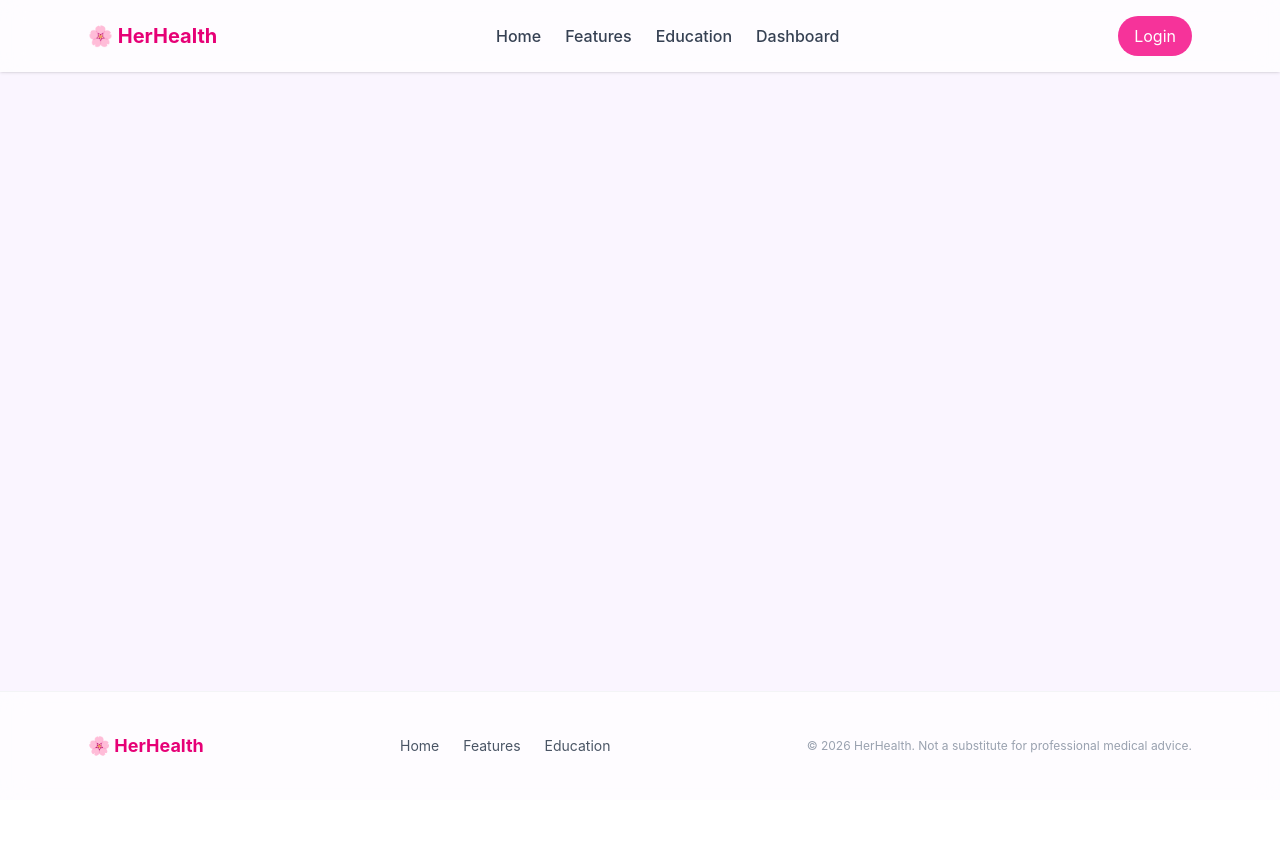
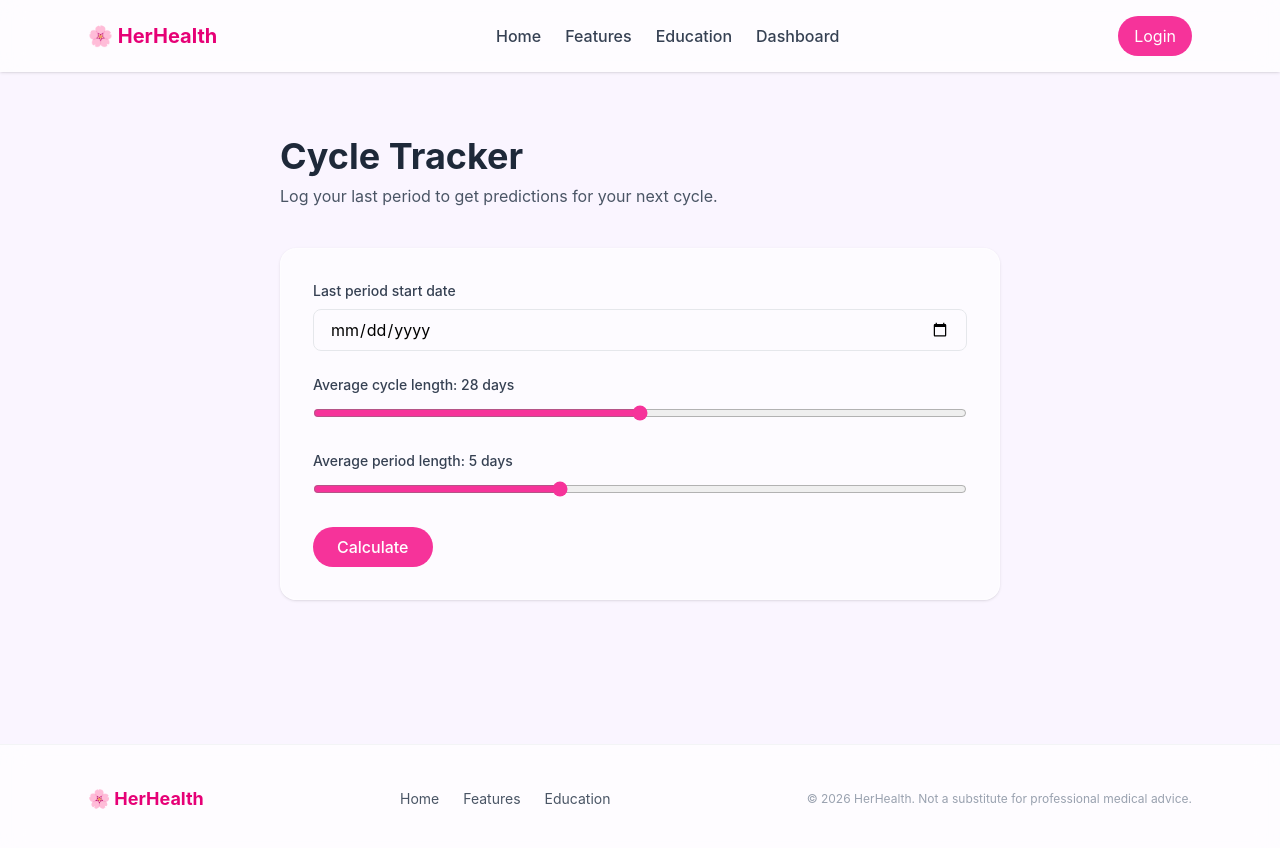
Before and after one commit to JaveriaEj/ai-womens-health-companion, a React (Vite) app: page /cycle-tracker in a window 1280 px wide. Shown: the top 848 px of the page. Before the commit the page ends 800 px from the top, so only its background shows below. Built offline with nearby package versions, Linux system fonts and the light colour scheme; the HTML template or start-up script is replaced by a standard one.

Commit message:
Add cycle tracker with period and fertile window predictions

```diff
--- a/src/App.tsx
+++ b/src/App.tsx
@@ -5,6 +5,7 @@ import Home from './pages/Home'
 import Features from './pages/Features'
 import Education from './pages/Education'
 import Dashboard from './pages/Dashboard'
+import CycleTracker from './pages/CycleTracker'
 import Login from './pages/Login'
 
 function App() {
@@ -18,6 +19,7 @@ function App() {
           <Route path="/features" element={<Features />} />
           <Route path="/education" element={<Education />} />
           <Route path="/dashboard" element={<Dashboard />} />
+          <Route path="/cycle-tracker" element={<CycleTracker />} />
           <Route path="/login" element={<Login />} />
         </Routes>
       </main>
--- /dev/null
+++ b/src/pages/CycleTracker.tsx
@@ -0,0 +1,101 @@
+import { useState } from 'react'
+import type { CycleData } from '../types/cycle'
+import { getNextPeriodDate, getFertileWindow, getDaysUntil, formatDate } from '../utils/cycleCalculations'
+
+function CycleTracker() {
+  const [lastPeriodStart, setLastPeriodStart] = useState('')
+  const [cycleLength, setCycleLength] = useState(28)
+  const [periodLength, setPeriodLength] = useState(5)
+  const [result, setResult] = useState<CycleData | null>(null)
+
+  function handleSubmit(e: React.FormEvent) {
+    e.preventDefault()
+    if (!lastPeriodStart) return
+    setResult({ lastPeriodStart, cycleLength, periodLength })
+  }
+
+  return (
+    <div className="max-w-3xl mx-auto px-6 py-16">
+      <h1 className="text-4xl font-bold text-gray-800 mb-2">Cycle Tracker</h1>
+      <p className="text-gray-600 mb-10">
+        Log your last period to get predictions for your next cycle.
+      </p>
+
+      <form
+        onSubmit={handleSubmit}
+        className="bg-white/60 backdrop-blur-sm rounded-2xl p-8 shadow-sm border border-white/50 space-y-6"
+      >
+        <div>
+          <label className="block text-sm font-medium text-gray-700 mb-2">
+            Last period start date
+          </label>
+          <input
+            type="date"
+            value={lastPeriodStart}
+            onChange={(e) => setLastPeriodStart(e.target.value)}
+            required
+            className="w-full px-4 py-2 rounded-lg border border-gray-200 focus:outline-none focus:ring-2 focus:ring-pink-400"
+          />
+        </div>
+
+        <div>
+          <label className="block text-sm font-medium text-gray-700 mb-2">
+            Average cycle length: {cycleLength} days
+          </label>
+          <input
+            type="range"
+            min={21}
+            max={35}
+            value={cycleLength}
+            onChange={(e) => setCycleLength(Number(e.target.value))}
+            className="w-full accent-pink-500"
+          />
+        </div>
+
+        <div>
+          <label className="block text-sm font-medium text-gray-700 mb-2">
+            Average period length: {periodLength} days
+          </label>
+          <input
+            type="range"
+            min={2}
+            max={10}
+            value={periodLength}
+            onChange={(e) => setPeriodLength(Number(e.target.value))}
+            className="w-full accent-pink-500"
+          />
+        </div>
+
+        <button
+          type="submit"
+          className="bg-pink-500 text-white px-6 py-2 rounded-full font-medium hover:bg-pink-600 transition-colors"
+        >
+          Calculate
+        </button>
+      </form>
+
+      {result && (
+        <div className="mt-8 grid sm:grid-cols-2 gap-4">
+          <div className="bg-pink-50 rounded-2xl p-6 border border-pink-100">
+            <p className="text-sm text-pink-600 font-medium mb-1">Next period</p>
+            <p className="text-2xl font-bold text-gray-800">
+              {formatDate(getNextPeriodDate(result))}
+            </p>
+            <p className="text-sm text-gray-500 mt-1">
+              in {getDaysUntil(getNextPeriodDate(result))} days
+            </p>
+          </div>
+
+          <div className="bg-purple-50 rounded-2xl p-6 border border-purple-100">
+            <p className="text-sm text-purple-600 font-medium mb-1">Fertile window</p>
+            <p className="text-lg font-bold text-gray-800">
+              {formatDate(getFertileWindow(result).start)} – {formatDate(getFertileWindow(result).end)}
+            </p>
+          </div>
+        </div>
+      )}
+    </div>
+  )
+}
+
+export default CycleTracker
--- /dev/null
+++ b/src/types/cycle.ts
@@ -0,0 +1,5 @@
+export interface CycleData {
+  lastPeriodStart: string // ISO date string, e.g. "2026-07-15"
+  cycleLength: number // average days between periods, typically 21-35
+  periodLength: number // typical days period lasts, usually 3-7
+}
--- /dev/null
+++ b/src/utils/cycleCalculations.ts
@@ -0,0 +1,40 @@
+import type { CycleData } from '../types/cycle'
+
+export function getNextPeriodDate(data: CycleData): Date {
+  const lastStart = new Date(data.lastPeriodStart)
+  const nextStart = new Date(lastStart)
+  nextStart.setDate(lastStart.getDate() + data.cycleLength)
+  return nextStart
+}
+
+export function getFertileWindow(data: CycleData): { start: Date; end: Date } {
+  const nextPeriod = getNextPeriodDate(data)
+  // Ovulation typically occurs ~14 days before next period
+  const ovulationDate = new Date(nextPeriod)
+  ovulationDate.setDate(nextPeriod.getDate() - 14)
+
+  const fertileStart = new Date(ovulationDate)
+  fertileStart.setDate(ovulationDate.getDate() - 5)
+
+  const fertileEnd = new Date(ovulationDate)
+  fertileEnd.setDate(ovulationDate.getDate() + 1)
+
+  return { start: fertileStart, end: fertileEnd }
+}
+
+export function getDaysUntil(targetDate: Date): number {
+  const today = new Date()
+  today.setHours(0, 0, 0, 0)
+  const target = new Date(targetDate)
+  target.setHours(0, 0, 0, 0)
+  const diffTime = target.getTime() - today.getTime()
+  return Math.ceil(diffTime / (1000 * 60 * 60 * 24))
+}
+
+export function formatDate(date: Date): string {
+  return date.toLocaleDateString('en-US', {
+    month: 'long',
+    day: 'numeric',
+    year: 'numeric',
+  })
+}
```
